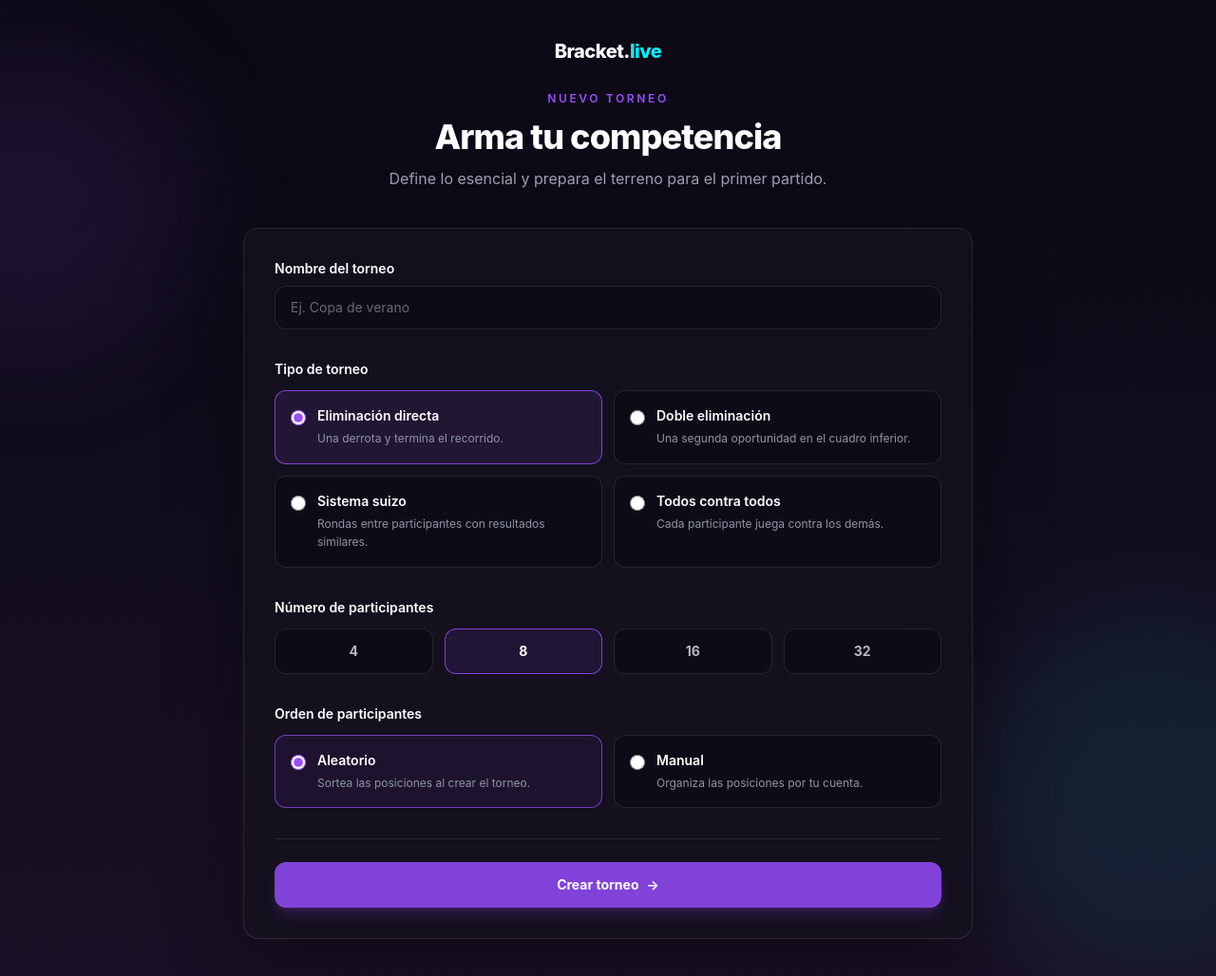
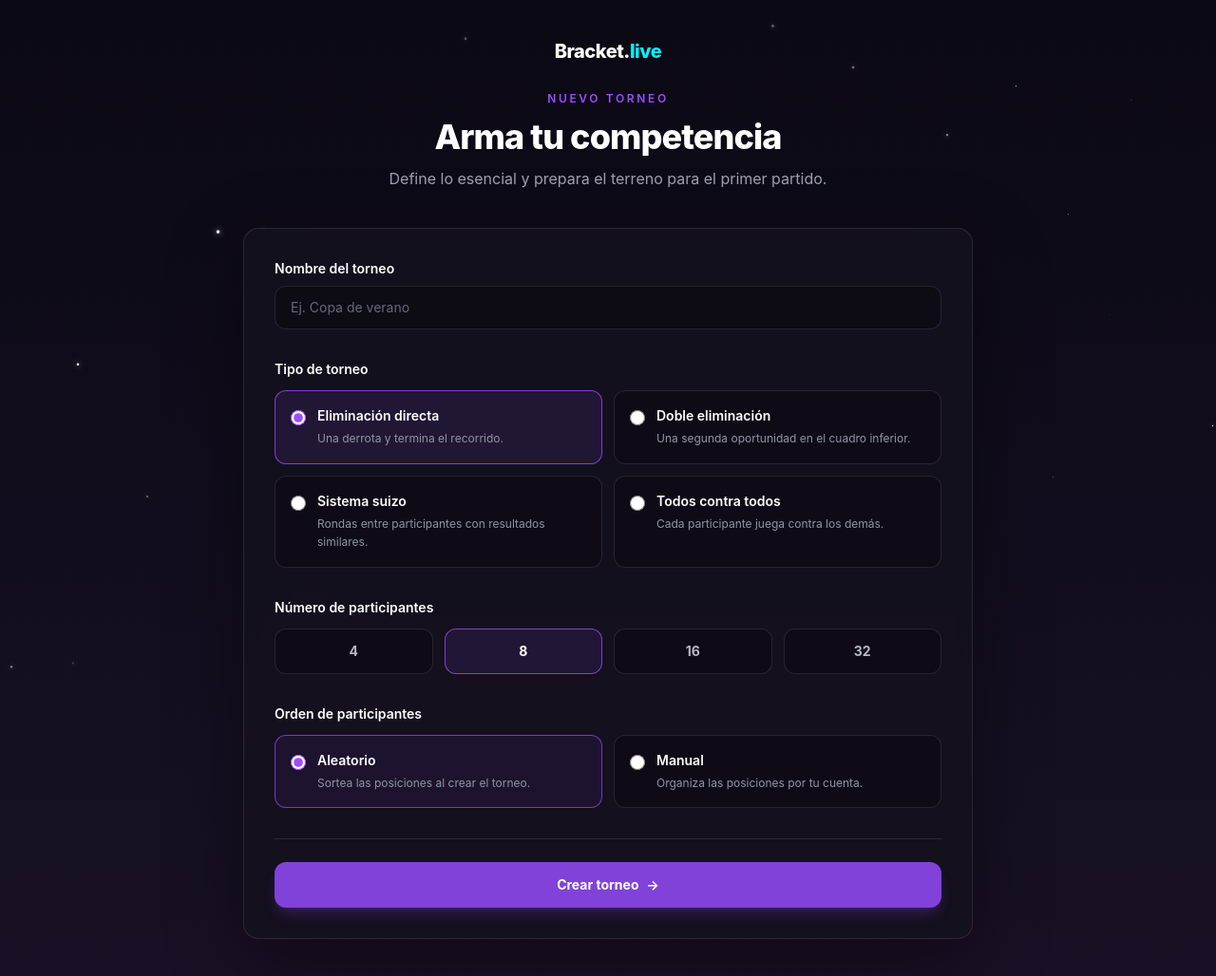
Before and after one commit to Bochit0/Tilinpiadas, a React (Vite) app in the folder bracket-live/: page /crear-torneo in a window 1280 px wide. Shown: the whole page at 95% size. Built offline with nearby package versions, Linux system fonts and the light colour scheme.

Commit message:
style: unificar fondo de crear torneo

```diff
--- a/bracket-live/src/pages/CreateTournament.jsx
+++ b/bracket-live/src/pages/CreateTournament.jsx
@@ -1,5 +1,6 @@
 import { useState } from 'react';
 import { useNavigate } from 'react-router-dom';
+import Starfield from '../components/ui/Starfield';
 
 const tournamentTypes = [
   { value: 'single', label: 'Eliminación directa', detail: 'Una derrota y termina el recorrido.' },
@@ -59,8 +60,7 @@ export default function CreateTournament() {
 
   return (
     <main className="relative flex min-h-screen items-center justify-center overflow-hidden bg-gradient-to-b from-[#0B0914] via-[#110D1D] to-[#1A1025] px-4 py-10 font-sans text-white sm:px-6">
-      <div aria-hidden="true" className="pointer-events-none absolute -left-32 top-12 h-80 w-80 rounded-full bg-[#9B4DFF]/10 blur-3xl" />
-      <div aria-hidden="true" className="pointer-events-none absolute -right-32 bottom-0 h-96 w-96 rounded-full bg-[#00F2FE]/8 blur-3xl" />
+      <Starfield />
 
       <section className="relative z-10 w-full max-w-3xl">
         <header className="mb-8 text-center sm:mb-10">
```
